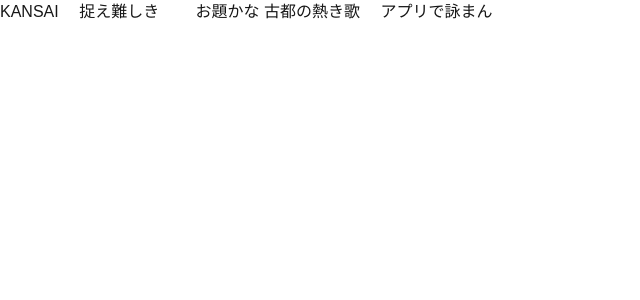
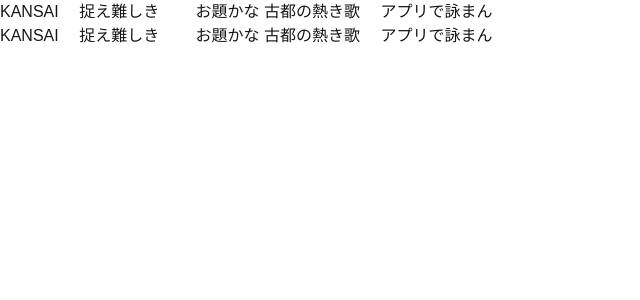
Before and after one commit to kc3hack/2025_10, a Next.js app in the folder frontend/: page /timeline in a window 1280 px wide. Shown: the top 300 px of the page, without its empty margins (0-640 px from the left). Built offline with nearby package versions, Linux system fonts and the light colour scheme.

Commit message:
PostListコンポーネントの実装

```diff
--- a/frontend/src/app/timeline/page.tsx
+++ b/frontend/src/app/timeline/page.tsx
@@ -1,9 +1,10 @@
 import React from 'react';
-import Post from '@/components/Post';
+import PostList from '@/components/PostList';
 
 export default function page() {
   // 投稿のサンプル
-  const post = {
+  const posts = [
+    {
       id: 'example_post',
       tanka: {
         line1: 'KANSAI',
@@ -23,13 +24,35 @@ export default function page() {
         iconUrl: '',
       },
       miyabi: 0,
-  };
+    },
+    {
+      id: 'example_post',
+      tanka: {
+        line1: 'KANSAI',
+        line2: '捉え難しき',
+        line3: 'お題かな',
+        line4: '古都の熱き歌',
+        line5: 'アプリで詠まん',
+      },
+      original:
+        'K.A.N.S.A.Iというお題、どう捉えていいのか難しかった。京都や奈良は昔から短歌がアツいのかな。短歌を使ったアプリ作ろうかな。',
+      imageUrl: '',
+      date: new Date(),
+      user: {
+        id: 'example_user',
+        name: 'Name',
+        bio: 'bio',
+        iconUrl: '',
+      },
+      miyabi: 0,
+    },
+  ];
 
   return (
     <div className='relative min-h-screen bg-white'>
       {/* 背景画像の設定 */}
       <div className="absolute inset-0 bg-[url('/bg.jpg')] bg-cover bg-center bg-fixed opacity-20" />
-      <Post post={post}></Post>
+      <PostList posts={posts}></PostList>
     </div>
   );
 }
--- /dev/null
+++ b/frontend/src/components/PostList.tsx
@@ -0,0 +1,29 @@
+// クライアントコンポーネント
+'use client';
+
+import { PostTypes } from '@/types/postTypes';
+import Post from '@/components/Post';
+
+// props の型定義
+type PostListProps = {
+  posts: PostTypes[];
+  className?: string;
+};
+
+/**
+ * 投稿のリストを表示するコンポーネント
+ * @component PostList
+ * @param {PostListProps} props - 投稿データの配列を含むオブジェクト
+ * @return {JSX.Elements} 投稿リスト表示するReactコンポーネント
+ */
+const PostList = ({ posts, className }: PostListProps) => {
+  return (
+    <div className='flex-1 overflow-auto'>
+      {posts.map((post, i) => (
+        <Post key={i} post={post} className={className} />
+      ))}
+    </div>
+  );
+};
+
+export default PostList;
```
Lines whose indentation alone changed are shown as unchanged.
